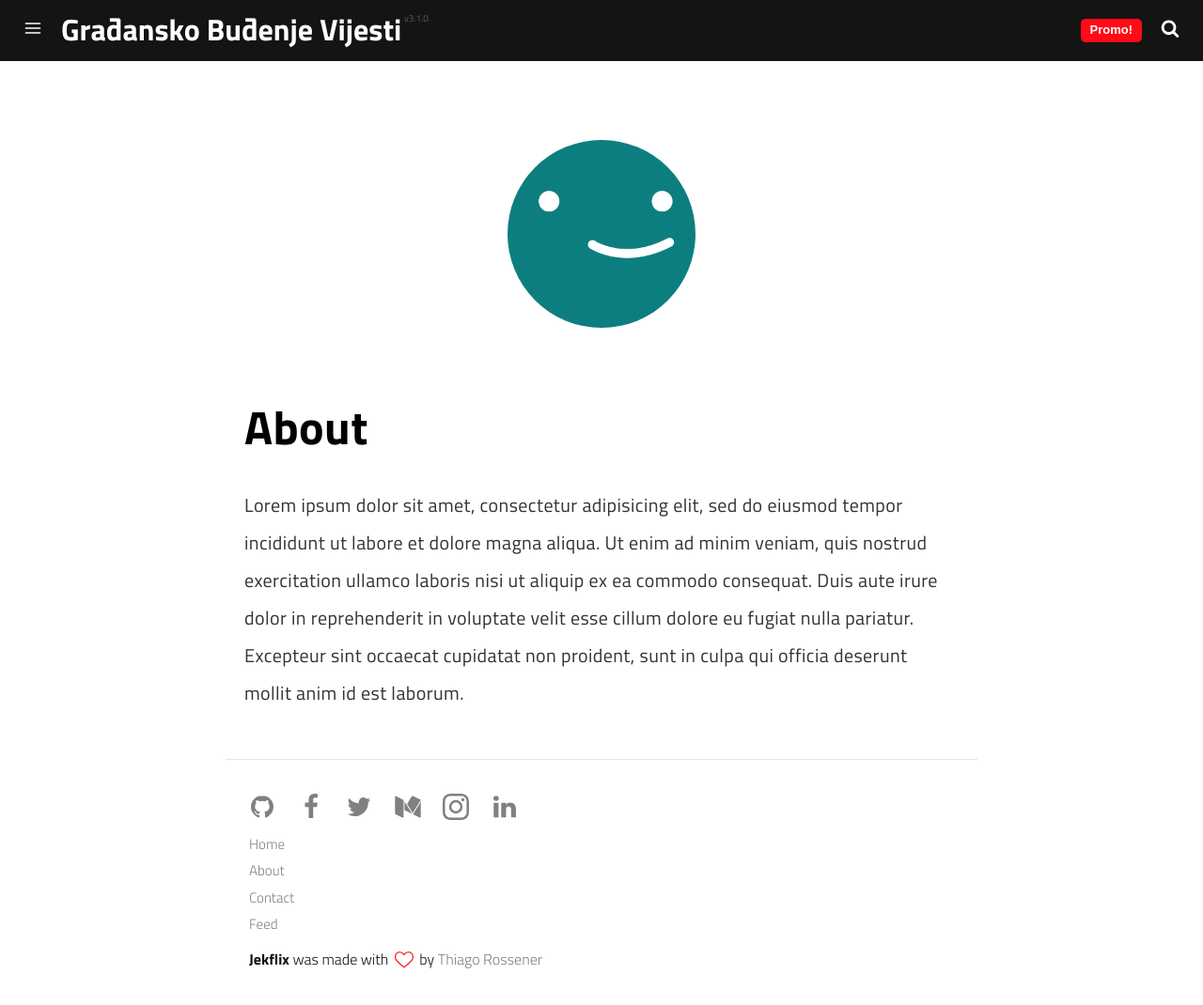
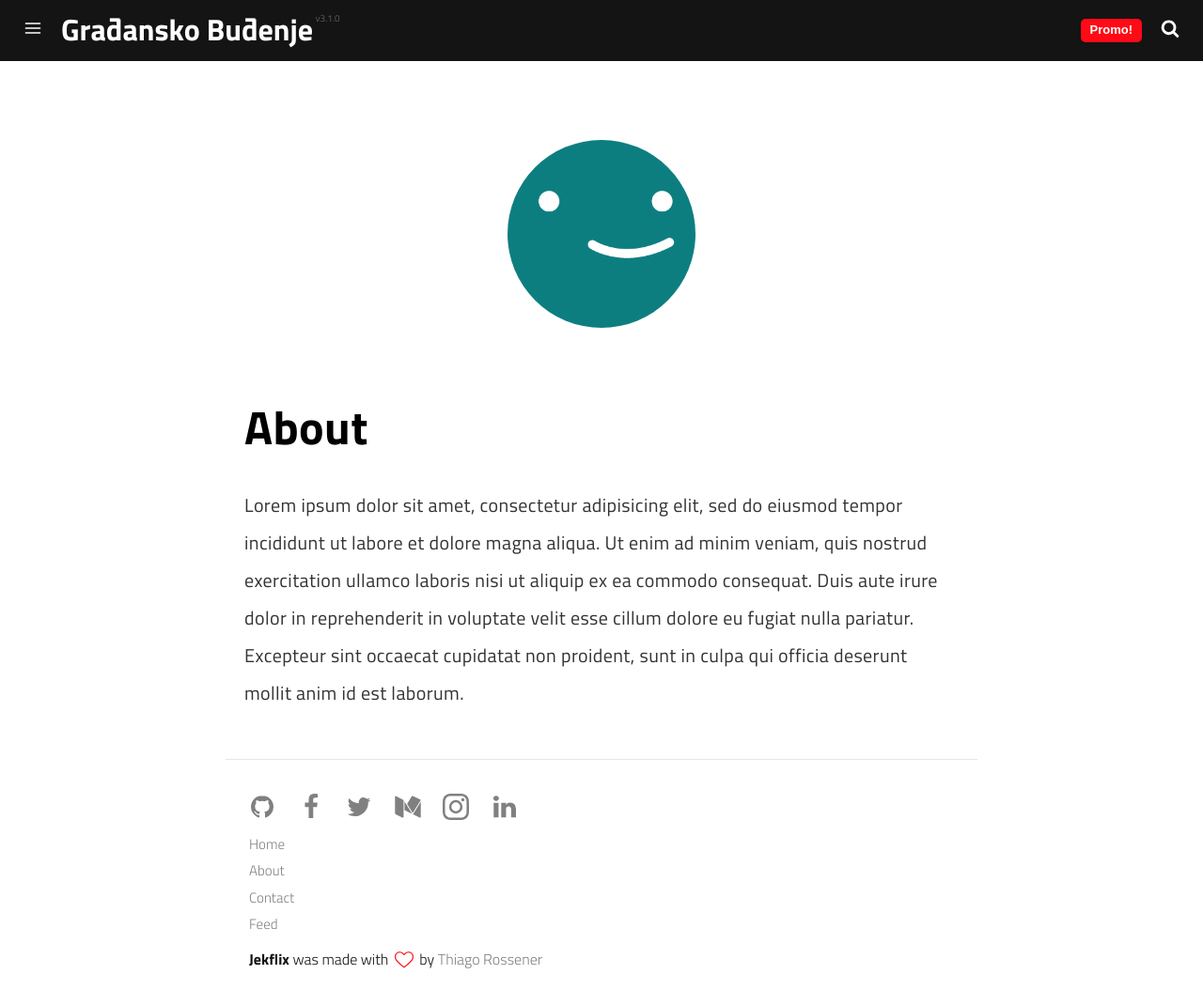
Before and after one commit to gbmanager/newsportal, a Jekyll site: the page built from pages/about.md, in a window 1280 px wide and 1070 px high. Shown: the whole window at 94% size. Built offline with Jekyll 4.4.1, drawn with Linux system fonts in a browser that asks for light colours; a script that is not in the unit is left out; some of the changed lines change nothing that is shown.

Commit message:
Update config

```diff
--- a/_config.yml
+++ b/_config.yml
@@ -1,7 +1,7 @@
 # Site Settings
-name: Građansko Buđenje Vijesti
+name: Građansko Buđenje
 title: Građansko Buđenje | Vijesti
-description: Jekflix is a template for Jekyll inspired by Netflix and made by Thiago Rossener.
+description: Građansko buđenje zastupa humanističke ideje kroz promociju sloboda zaštitu životne sredine neformalno obrazovanje informisanje unapređenje međuljudskih odnosa itd.
 tags:
   - blog
   - template
```
